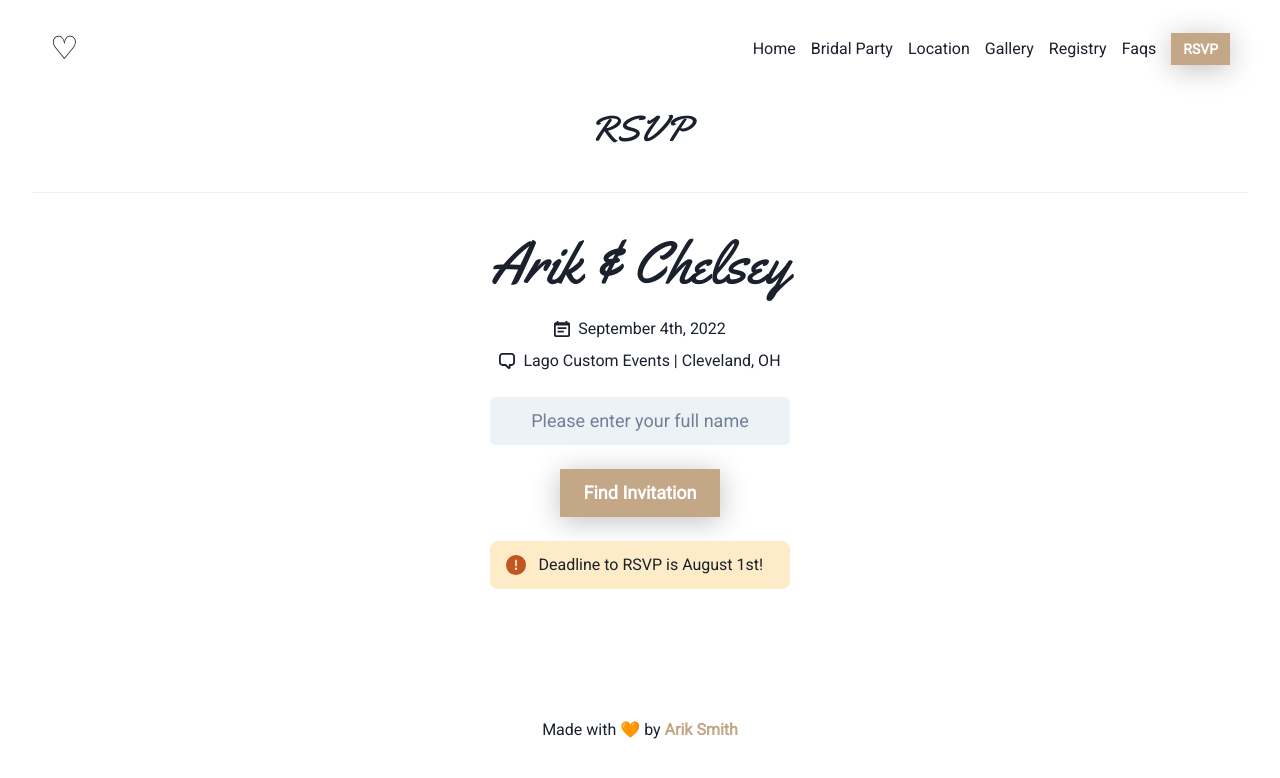
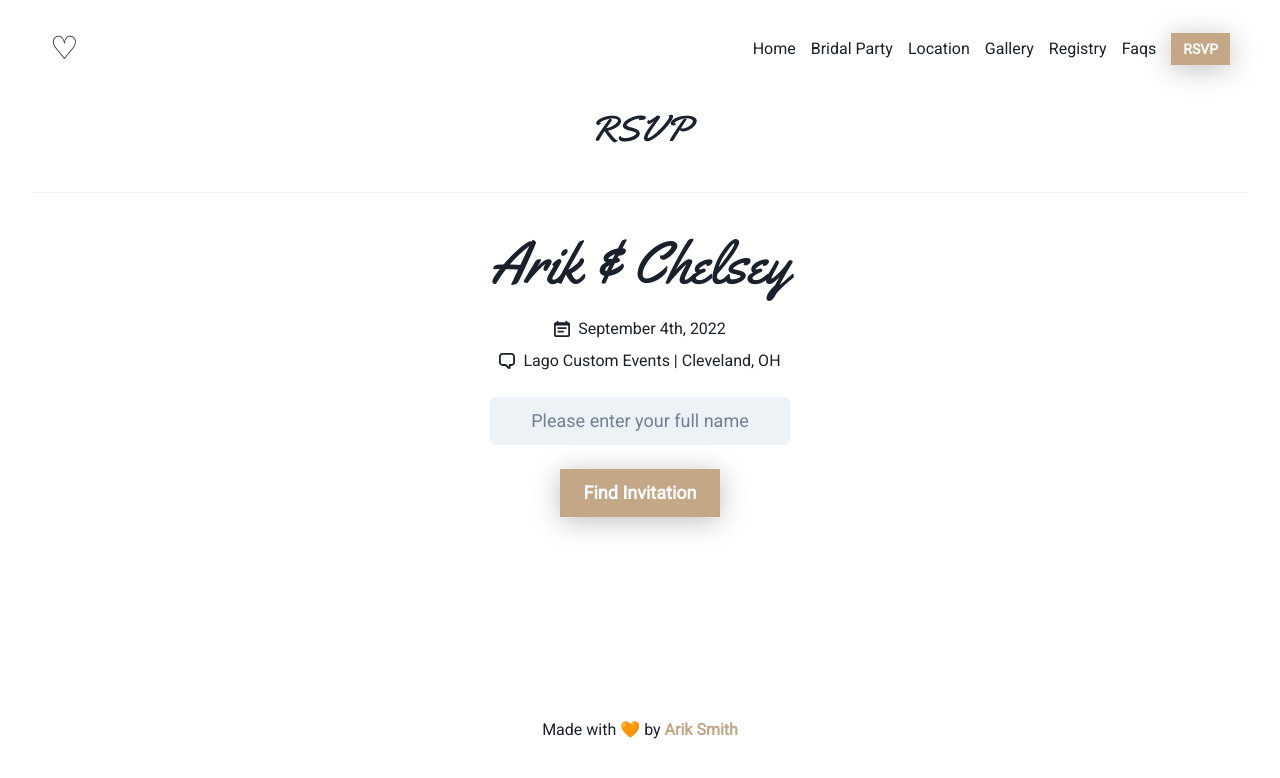
Before and after one commit to 4upz/wedding-site, a Next.js app: page /rsvp in a window 1280 px wide. Shown: the top 778 px of the page. Built offline with nearby package versions, Linux system fonts and the light colour scheme.

Commit message:
removes rsvp deadline

```diff
--- a/components/nameSearch.js
+++ b/components/nameSearch.js
@@ -1,5 +1,4 @@
 import {
-  Alert, AlertIcon,
   Box,
   Button,
   FormControl,
@@ -19,7 +18,10 @@ export default function NameSearch({ handleNameSearch }) {
       })
       .catch((error) => {
         console.log(error.response)
-        const errorMessage = error.response.status === 404 ? 'No invitation with that name was found.' : 'Something went wrong.'
+        const errorMessage =
+          error.response.status === 404
+            ? 'No invitation with that name was found.'
+            : 'Something went wrong.'
         actions.setErrors({ name: errorMessage })
       })
       .finally(() => {
@@ -58,10 +60,6 @@ export default function NameSearch({ handleNameSearch }) {
           >
             Find Invitation
           </Button>
-          <Alert status="warning" variant="subtle" rounded="lg" mt={6}>
-            <AlertIcon />
-            Deadline to RSVP is August 1st!
-          </Alert>
         </Box>
       )}
     </Formik>
```
